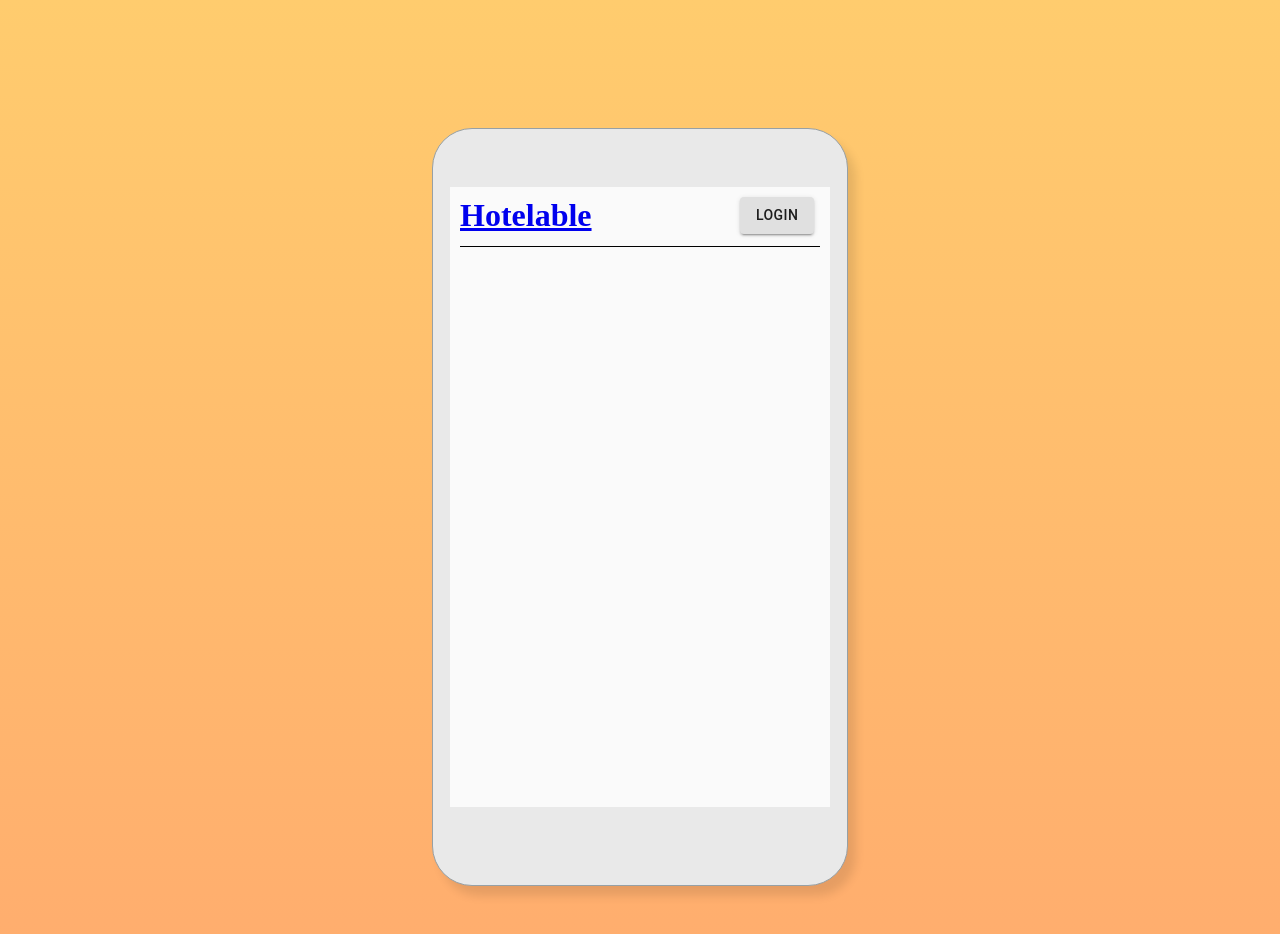
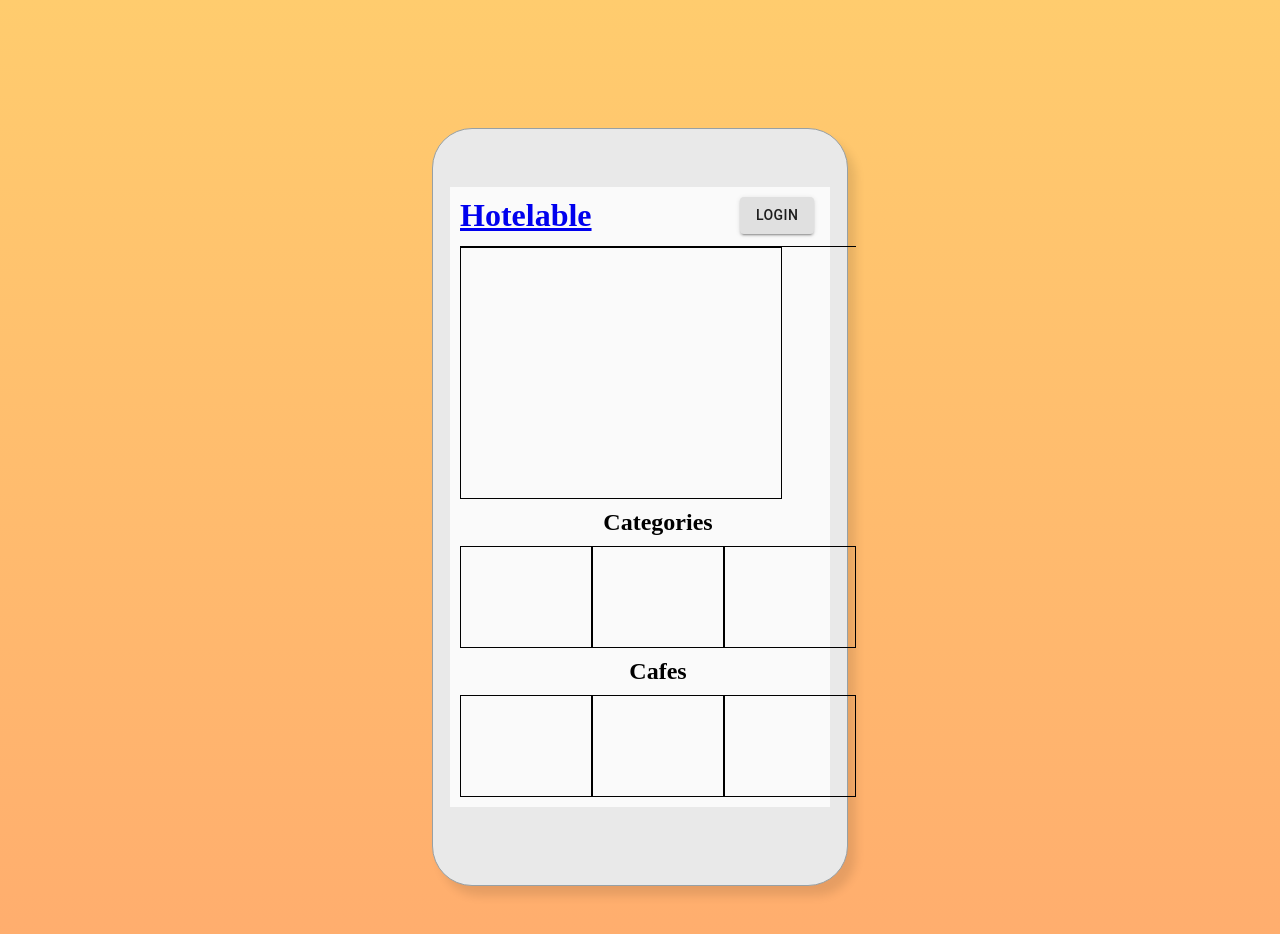
Before and after one commit to elizabethhand/boolean-solo-project-client, a React (Create React App) app: page /home in a window 1280 px wide. Shown: the top 934 px of the page. Built offline with nearby package versions, Linux system fonts and the light colour scheme.

Commit message:
Homepage content

```diff
--- a/src/App.css
+++ b/src/App.css
@@ -38,3 +38,32 @@
   grid-template-columns: 280px 1fr;
   border-bottom: 1px solid black;
 }
+
+/* Homepage */
+
+.map{
+  display:grid;
+  place-items: center;
+  border: 1px solid black;
+  width: 320px;
+  height: 250px;
+}
+
+.cafe-title{
+  display:grid;
+  place-items: center;
+  padding: 10px;
+}
+
+.cafe-container{
+  display:grid;
+  grid-auto-flow: column;
+  overflow-x:hidden;
+}
+
+.cafe-tiles{
+  border: 1px solid black;
+  width: 130px;
+  height: 100px;
+  overflow: hidden;
+}
--- a/src/App.js
+++ b/src/App.js
@@ -1,5 +1,7 @@
 import './App.css';
+import { Link, Switch, Route, Redirect } from "react-router-dom"
 import Header from './components/Header';
+import Homepage from './Pages/Homepage';
 
 function App() {
   return (
@@ -7,6 +9,13 @@ function App() {
       <div className="phone">
         <div className="screen">
           <Header />
+          <Route path="/" exact>
+            <Redirect to="/home">
+            </Redirect>
+          </Route>
+          <Route path="/home">
+            <Homepage />
+          </Route>
         </div>
       </div>
     </div>
--- /dev/null
+++ b/src/Pages/Homepage.jsx
@@ -0,0 +1,15 @@
+import React from "react"
+import CafeTile from "../components/Cafe-tile"
+
+export default function Homepage() {
+    return (
+        <div>
+            <div className="map"></div>
+            <h2 className="cafe-title"> Categories</h2>
+            <CafeTile />
+            <h2 className="cafe-title"> Cafes</h2>
+            <CafeTile />
+
+        </div>
+    )
+}
--- /dev/null
+++ b/src/components/Cafe-tile.jsx
@@ -0,0 +1,16 @@
+import React from "react"
+
+export default function CafeTile() {
+    return (
+        <div className="cafe-container">
+            <div className="cafe-tiles">
+            </div>
+            <div className="cafe-tiles">
+            </div>
+            <div className="cafe-tiles">
+            </div>
+        </div>
+    )
+
+
+}
--- a/src/index.html
+++ b/src/index.html
@@ -4,7 +4,7 @@
 <head>
     <meta charset="UTF-8" />
     <link rel="icon" type="image/svg+xml" href="/src/favicon.svg" />
-    <meta name="viewport" content="width=500, initial-scale=1.0" />
+    <meta name="viewport" content="width=device-width, initial-scale=1, minimum-scale=1">
     <title>Hotelable</title>
 </head>
 
```
